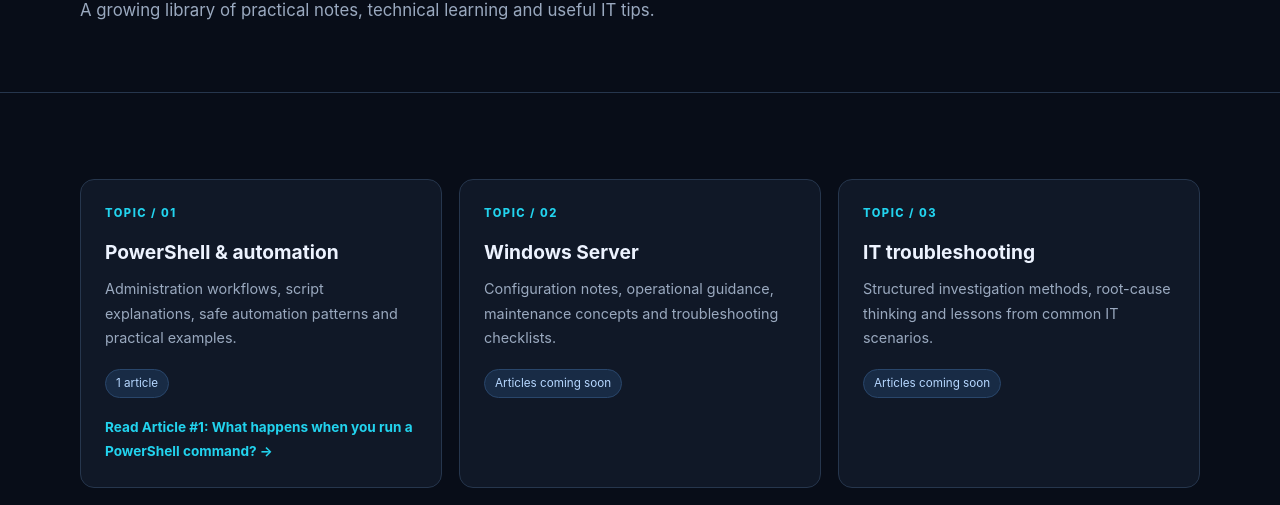
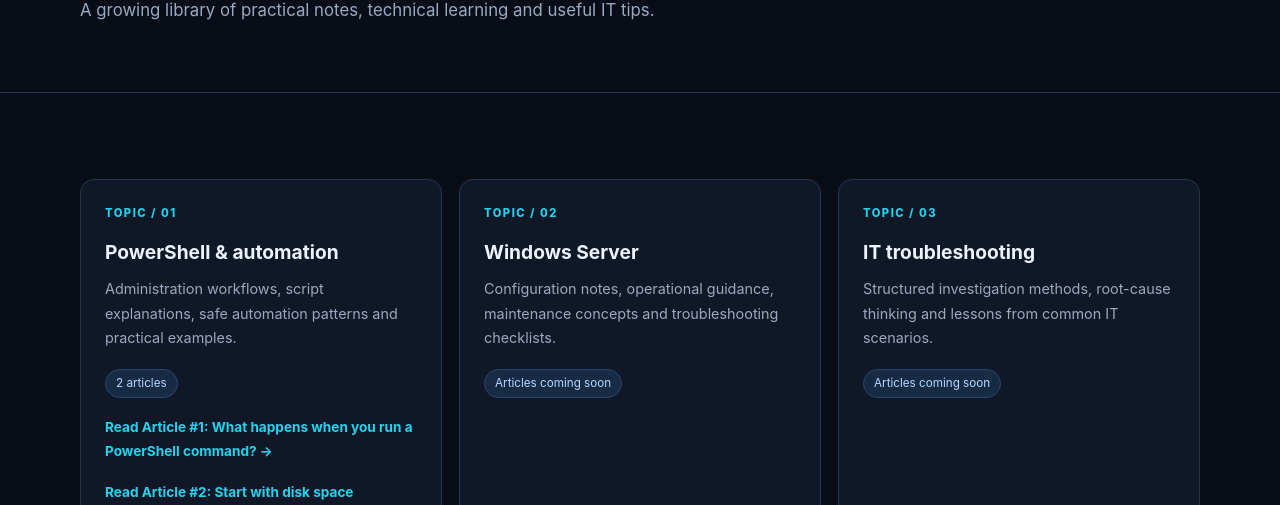
Before and after one commit to jyotrmoy-it/jyotirmoy-portfolio, a plain HTML site: page pages/knowledge.html in a window 1280 px wide. Shown: the part 295-800 px from the top of the page. Drawn offline with Linux system fonts and the light colour scheme.

Commit message:
Link disk space article in PowerShell topic

```diff
--- a/pages/knowledge.html
+++ b/pages/knowledge.html
@@ -4,7 +4,7 @@
 <body><header class="site-header"><div class="container nav-wrap"><a class="brand" href="../index.html">Byte By <span>Jyotirmoy</span><b>.</b></a><button class="menu-toggle" type="button" aria-expanded="false" aria-controls="primary-nav">Menu <span aria-hidden="true">☰</span></button><nav id="primary-nav" class="primary-nav" aria-label="Main navigation"><a href="../index.html">Home</a><a href="about.html">About</a><a href="expertise.html">Expertise</a><a href="experience.html">Experience</a><a href="projects.html">Projects</a><a href="knowledge.html" aria-current="page">Knowledge Hub</a><a href="contact.html">Contact</a></nav></div></header>
 <main><section class="page-hero"><div class="container"><p class="eyebrow">05 / Learn · document · share</p><h1>Knowledge <span>Hub.</span></h1><p class="lead">A growing library of practical notes, technical learning and useful IT tips.</p></div></section>
 <section class="section"><div class="container"><div class="feature-grid">
-<article class="feature-card"><span class="card-kicker">TOPIC / 01</span><h2>PowerShell &amp; automation</h2><p>Administration workflows, script explanations, safe automation patterns and practical examples.</p><span class="pill">1 article</span><a class="text-link" href="powershell-command-execution.html">Read Article #1: What happens when you run a PowerShell command? →</a></article>
+<article class="feature-card"><span class="card-kicker">TOPIC / 01</span><h2>PowerShell &amp; automation</h2><p>Administration workflows, script explanations, safe automation patterns and practical examples.</p><span class="pill">2 articles</span><a class="text-link" href="powershell-command-execution.html">Read Article #1: What happens when you run a PowerShell command? →</a><a class="text-link" href="powershell-disk-space-monitoring.html">Read Article #2: Start with disk space monitoring →</a></article>
 <article class="feature-card"><span class="card-kicker">TOPIC / 02</span><h2>Windows Server</h2><p>Configuration notes, operational guidance, maintenance concepts and troubleshooting checklists.</p><span class="pill">Articles coming soon</span></article>
 <article class="feature-card"><span class="card-kicker">TOPIC / 03</span><h2>IT troubleshooting</h2><p>Structured investigation methods, root-cause thinking and lessons from common IT scenarios.</p><span class="pill">Articles coming soon</span></article>
 <article class="feature-card"><span class="card-kicker">TOPIC / 04</span><h2>IT Asset Management &amp; Procurement</h2><p>Asset lifecycle management, inventory and tracking, hardware and software procurement, vendor coordination and IT asset governance.</p><span class="pill">Articles coming soon</span></article>
```
